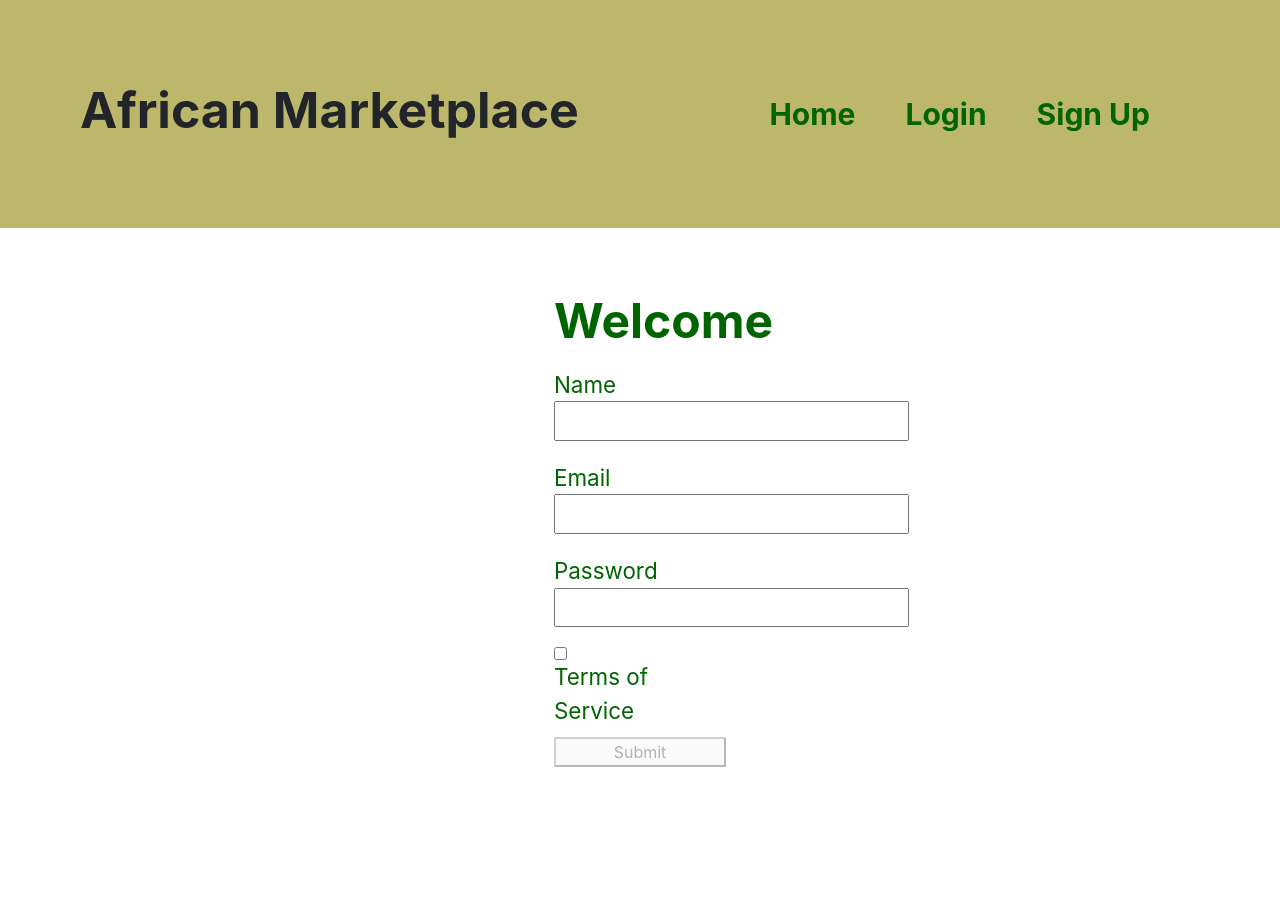
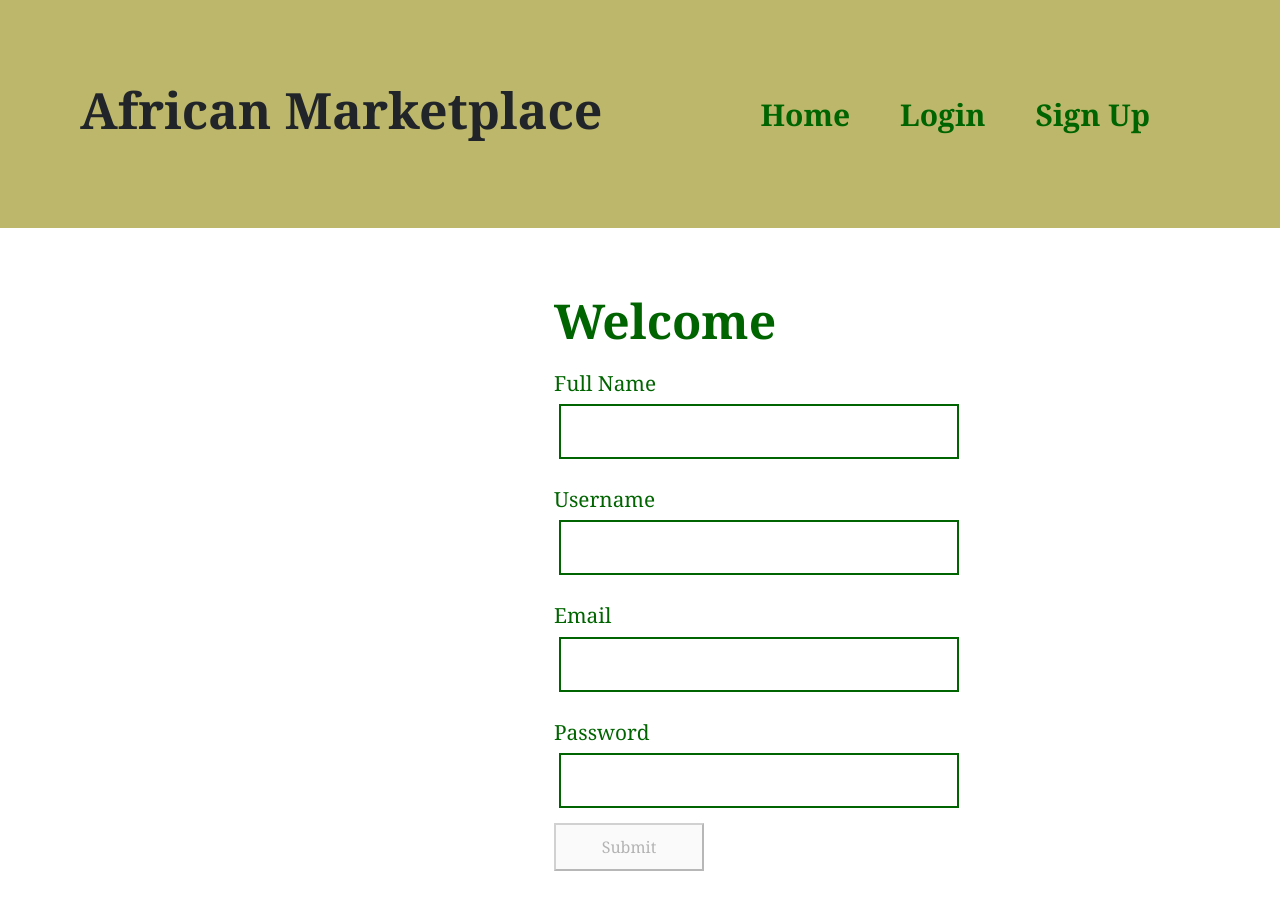
Before and after one commit to amybarger/Front-End, a React (Create React App) app in the folder african-market/: page /signup in a window 1280 px wide. Shown: the top 910 px of the page. Before the commit the page ends 831 px from the top, so only its background shows below. Built offline with nearby package versions, Linux system fonts and the light colour scheme.

Commit message:
some css

```diff
--- a/african-market/src/App.css
+++ b/african-market/src/App.css
@@ -40,6 +40,7 @@
 h1{
   font-size: 50px;
   font-weight: bold;
+  font-family: Georgia, 'Times New Roman', Times, serif;
 }
 nav {
   display: flex;
@@ -53,12 +54,14 @@ nav {
   display: flex;
   justify-content: space-between;
   font-size: 30px;
+
 }
 .nav-links a {
   text-decoration: none;
   font-weight: bold;
   margin-right: 50px;
   color: darkgreen;
+  font-family: Georgia, 'Times New Roman', Times, serif;
 }
 /* signup forms css */
 form {
@@ -69,16 +72,31 @@ form {
   margin: 0 auto;
   padding: 4rem;
   color: darkgreen;
+  font-family: Georgia, 'Times New Roman', Times, serif;
 }
 label {
   display: flex;
   flex-direction: column;
   align-items: flex-start;
   margin: 10px 0;
-  font-size: 1.4rem;
+  font-size: 1.3rem;
 }
 h2{
   font-size: 3rem;
   font-weight: bold;
+  text-align: center;
 
 }
+input {
+  /* width: 100%; */
+  width: 400px;
+  margin: 5px;
+  display: block;
+  border: 2px solid darkgreen;
+  padding: 10px;
+}
+button{
+  width: 150px;
+  display: inline-block;
+  padding:10px;
+}
--- a/african-market/src/App.js
+++ b/african-market/src/App.js
@@ -11,7 +11,6 @@ function App() {
   return (
     <div>
       <Router>
-        {/* <Home /> */}
       <Switch>
         <Route exact path="/" component={Home} />
         <Route path="/login" component={Login} />
--- a/african-market/src/components/Login.js
+++ b/african-market/src/components/Login.js
@@ -4,6 +4,15 @@ import Nav from "./Nav"
 function Login() {
     return (
         <div>
+           <lable>Username  </lable>
+
+               <input
+               type="text"
+               id="userinput"
+               placeholder="Username"
+               />
+
+
 
             <Nav />
         </div>
--- a/african-market/src/components/Signup.js
+++ b/african-market/src/components/Signup.js
@@ -22,7 +22,8 @@ export default function Signup() {
         Email: "",
         Name: "",
         password: "",
-        terms: false
+        username: ""
+
     });
 
 
@@ -38,7 +39,7 @@ export default function Signup() {
         name: "",
         email: "",
         password: "",
-        terms: ""
+        username: ""
     });
 
 
@@ -61,7 +62,6 @@ export default function Signup() {
                 });
             });
     };
-
 
     const inputChange = e => {
         e.persist();
@@ -86,7 +86,17 @@ export default function Signup() {
             <form onSubmit={formSubmit}>
                 <h2> Welcome</h2>
                 <label htmlFor="name">
-                    Name
+                    Full Name
+          <input
+                        type="text"
+                        name="name"
+                        id="name"
+                        value={formState.name}
+                        onChange={inputChange}
+                    />
+                </label>
+                <label htmlFor="username">
+                    Username
           <input
                         type="text"
                         name="name"
@@ -125,19 +135,6 @@ export default function Signup() {
                 </label>
 
 
-                <label htmlFor="terms">
-                    <input
-                        id="terms"
-                        name="terms"
-                        type="checkbox"
-                        checked={formState.terms}
-                        onChange={inputChange}
-                    />
-          Terms of Service
-          {errorState.terms.length > 0 ? (
-                        <p className="error">{errorState.terms}</p>
-                    ) : null}
-                </label>
                 <button disabled={buttonDisabled}>Submit</button>
             </form>
         </div>
```
Also changed, not shown: 1 other file (tests, documents, lock files or other folders).
